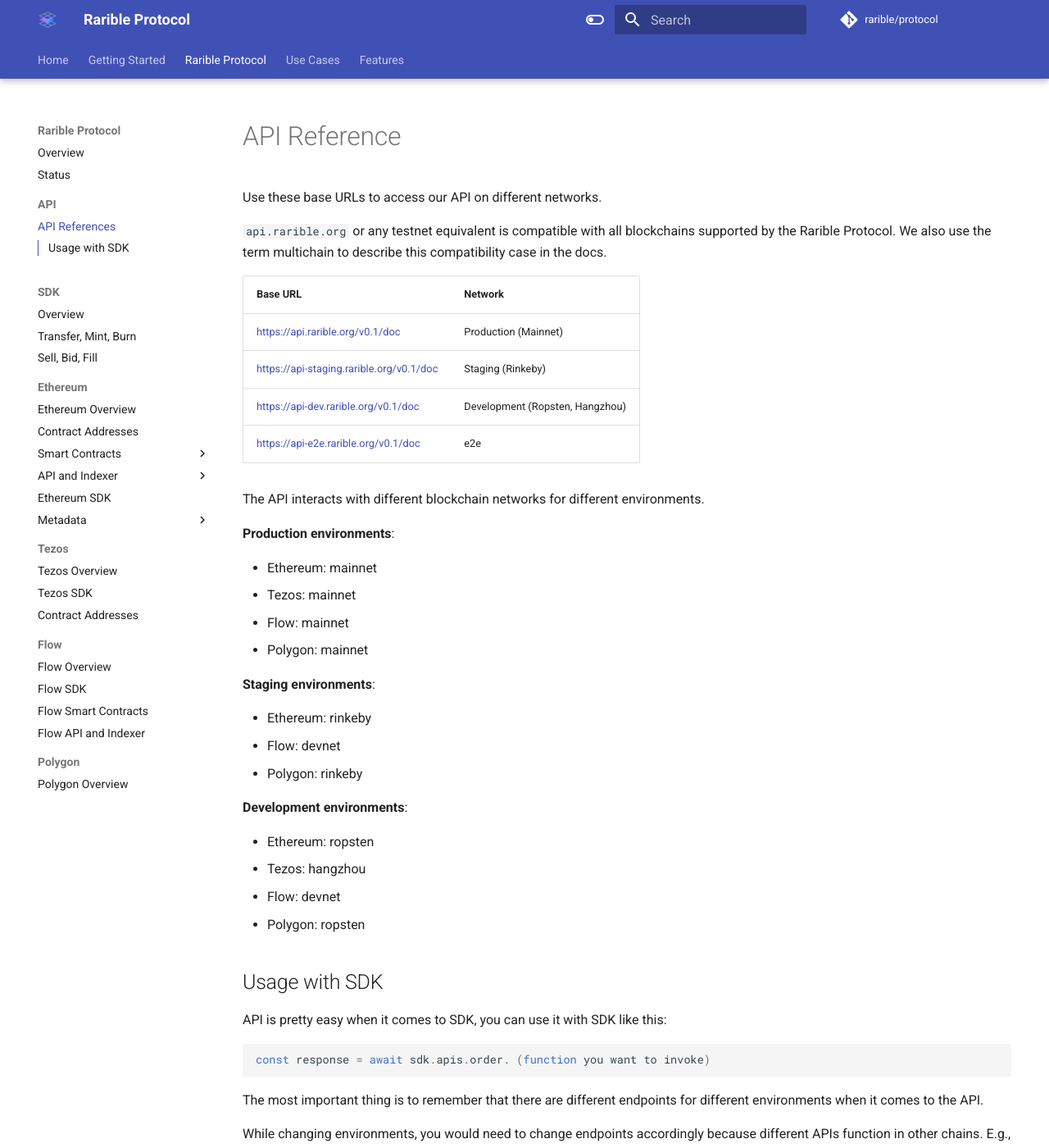
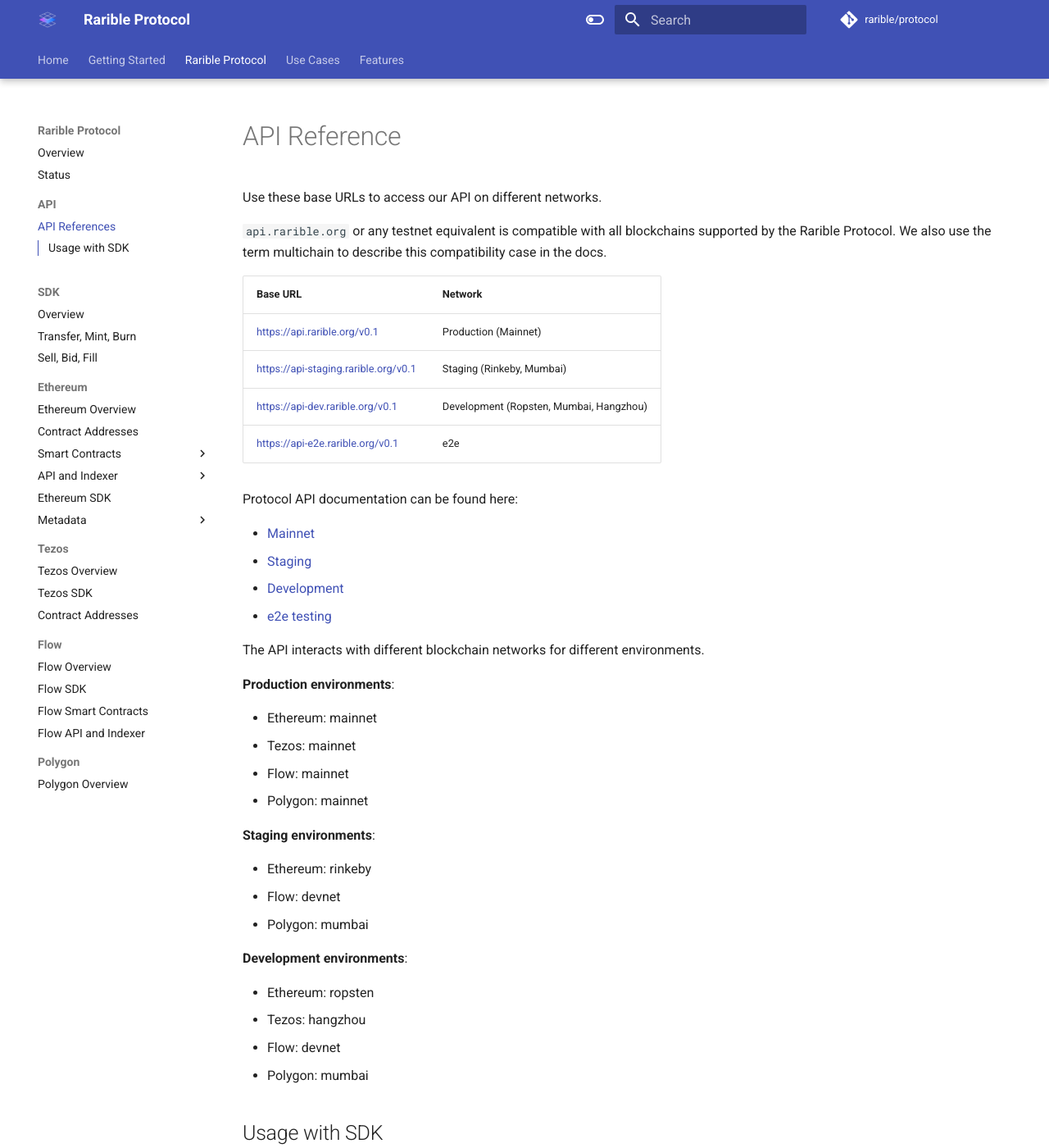
Before and after one commit to rarible/protocol, an MkDocs documentation site: the page built from docs/api-reference.md, in a window 1280 px wide and 1400 px high. Shown: the whole window at 82% size. Built offline with MkDocs 1.6.1 and Material for MkDocs 9.7.7, drawn with Linux system fonts in a browser that asks for light colours; comment, search, counter and statistics services are not loaded.

```diff
--- a/docs/api-reference.md
+++ b/docs/api-reference.md
@@ -9,12 +9,19 @@ Use these base URLs to access our API on different networks.
 
 `api.rarible.org` or any testnet equivalent is compatible with all blockchains supported by the Rarible Protocol. We also use the term multichain to describe this compatibility case in the docs.
 
-| Base URL | Network                         |
-| :--- |:--------------------------------|
-| [https://api.rarible.org/v0.1/doc](https://api.rarible.org/v0.1/doc) | Production (Mainnet)            |
-| [https://api-staging.rarible.org/v0.1/doc](https://api-staging.rarible.org/v0.1/doc) | Staging (Rinkeby)               |
-| [https://api-dev.rarible.org/v0.1/doc](https://api-dev.rarible.org/v0.1/doc) | Development (Ropsten, Hangzhou) |
-| [https://api-e2e.rarible.org/v0.1/doc](https://api-e2e.rarible.org/v0.1/doc) | e2e                             |
+| Base URL                                                                     | Network                                 |
+|:-----------------------------------------------------------------------------|:----------------------------------------|
+| [https://api.rarible.org/v0.1](https://api.rarible.org/v0.1)                 | Production (Mainnet)                    |
+| [https://api-staging.rarible.org/v0.1](https://api-staging.rarible.org/v0.1) | Staging (Rinkeby, Mumbai)               |
+| [https://api-dev.rarible.org/v0.1](https://api-dev.rarible.org/v0.1)         | Development (Ropsten, Mumbai, Hangzhou) |
+| [https://api-e2e.rarible.org/v0.1](https://api-e2e.rarible.org/v0.1)         | e2e                                     |
+
+Protocol API documentation can be found here:
+
+* [Mainnet](https://api.rarible.org/v0.1/doc)
+* [Staging](https://api-staging.rarible.org/v0.1/doc)
+* [Development](https://api-dev.rarible.org/v0.1/doc)
+* [e2e testing](https://api-e2e.rarible.org/v0.1/doc)
 
 The API interacts with different blockchain networks for different environments.
 
@@ -29,14 +36,14 @@ The API interacts with different blockchain networks for different environments.
 
 * Ethereum: rinkeby
 * Flow: devnet
-* Polygon: rinkeby
+* Polygon: mumbai
 
 **Development environments**:
 
 * Ethereum: ropsten
 * Tezos: hangzhou
 * Flow: devnet
-* Polygon: ropsten
+* Polygon: mumbai
 
 ## Usage with SDK
 
```
Also changed, not shown: docs/ethereum/ethereum-overview.md (+13 -8 lines), docs/flow/flow-overview.md (+11 -5 lines), docs/polygon/polygon-overview.md (+13 -5 lines), docs/tezos/tezos-overview.md (+4 -4 lines).
